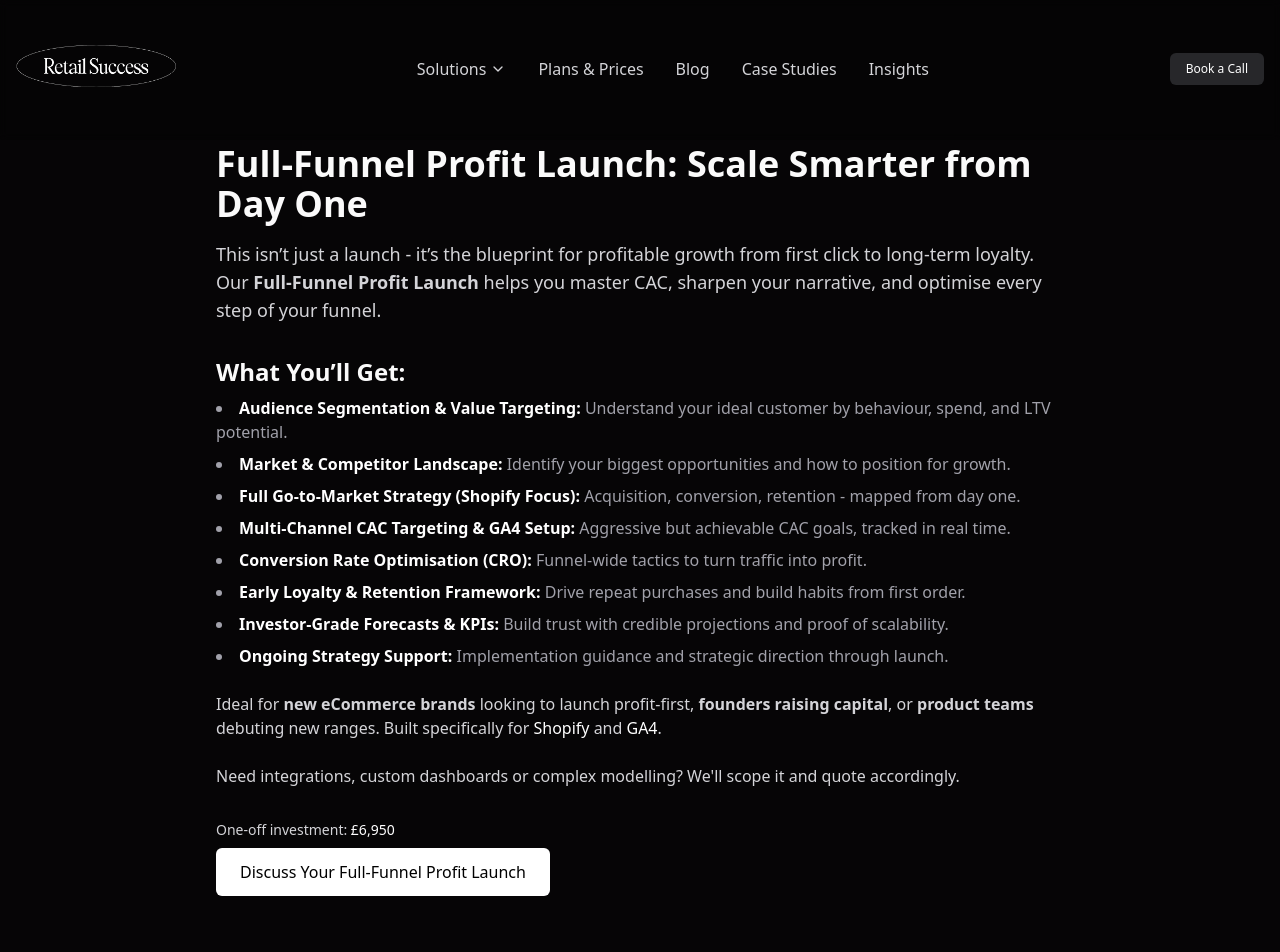
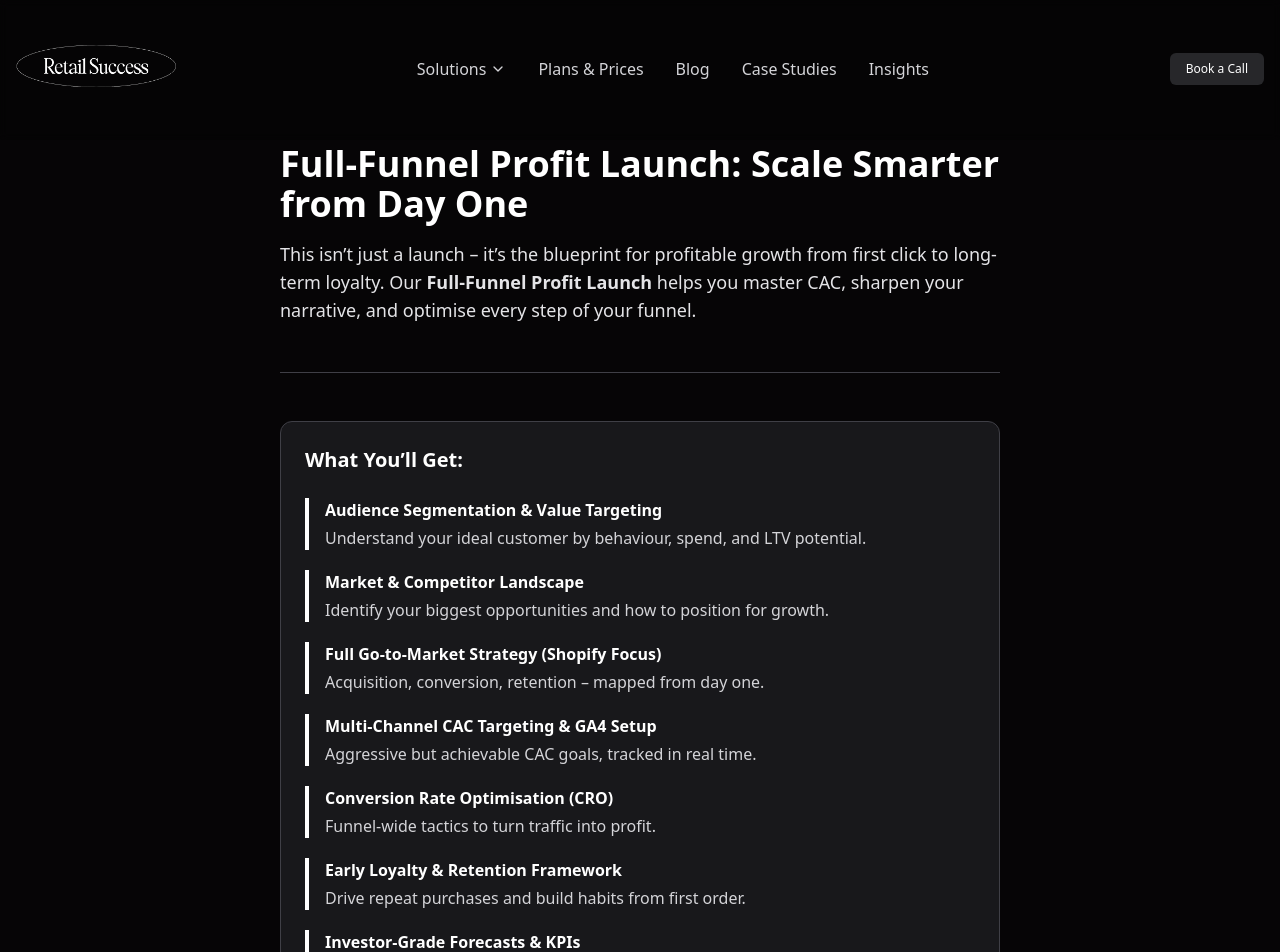
Before and after one commit to RetailSuccessCoach/retail-success-coach, a Next.js app: page /Full-Funnel-Profit-Launch-for-eCommerce in a window 1280 px wide. Shown: the top 952 px of the page. Built offline with nearby package versions, Linux system fonts and the light colour scheme.

Commit message:
Refine Full-Funnel Profit Launch page layout and accessibility

```diff
--- a/src/app/Full-Funnel-Profit-Launch-for-eCommerce/page.tsx
+++ b/src/app/Full-Funnel-Profit-Launch-for-eCommerce/page.tsx
@@ -17,70 +17,100 @@ export default function FullFunnelProfitLaunchPage() {
         />
       </Head>
       <MainLayout>
-        <section className="py-16 px-6 max-w-4xl mx-auto">
-          <h1 className="text-4xl font-bold mb-4">
+        <section
+          aria-label="Full-Funnel Profit Launch Information"
+          className="py-16 px-4 sm:px-6 max-w-3xl mx-auto text-zinc-300 space-y-12"
+        >
+          {/* Header */}
+          <div className="space-y-4">
+            <h1 className="text-3xl sm:text-4xl font-bold text-white leading-snug">
               Full-Funnel Profit Launch: Scale Smarter from Day One
             </h1>
-          <p className="text-lg text-zinc-300 mb-6">
-            This isn’t just a launch - it’s the blueprint for profitable growth from first click to long-term loyalty. Our <strong>Full-Funnel Profit Launch</strong> helps you master CAC, sharpen your narrative, and optimise every step of your funnel.
+            <p className="text-base sm:text-lg leading-relaxed text-zinc-200">
+              This isn’t just a launch – it’s the blueprint for profitable growth from first click to long-term loyalty. Our <strong>Full-Funnel Profit Launch</strong> helps you master CAC, sharpen your narrative, and optimise every step of your funnel.
             </p>
+          </div>
 
-          <h2 className="text-2xl font-semibold mt-8 mb-2">What You’ll Get:</h2>
-          <ul className="list-disc list-inside text-zinc-400 space-y-2">
-            <li>
-              <span className="font-semibold text-white">Audience Segmentation & Value Targeting:</span>{" "}
-              Understand your ideal customer by behaviour, spend, and LTV potential.
-            </li>
-            <li>
-              <span className="font-semibold text-white">Market & Competitor Landscape:</span>{" "}
-              Identify your biggest opportunities and how to position for growth.
-            </li>
-            <li>
-              <span className="font-semibold text-white">Full Go-to-Market Strategy (Shopify Focus):</span>{" "}
-              Acquisition, conversion, retention - mapped from day one.
-            </li>
-            <li>
-              <span className="font-semibold text-white">Multi-Channel CAC Targeting & GA4 Setup:</span>{" "}
-              Aggressive but achievable CAC goals, tracked in real time.
-            </li>
-            <li>
-              <span className="font-semibold text-white">Conversion Rate Optimisation (CRO):</span>{" "}
-              Funnel-wide tactics to turn traffic into profit.
-            </li>
-            <li>
-              <span className="font-semibold text-white">Early Loyalty & Retention Framework:</span>{" "}
-              Drive repeat purchases and build habits from first order.
-            </li>
-            <li>
-              <span className="font-semibold text-white">Investor-Grade Forecasts & KPIs:</span>{" "}
-              Build trust with credible projections and proof of scalability.
-            </li>
-            <li>
-              <span className="font-semibold text-white">Ongoing Strategy Support:</span>{" "}
-              Implementation guidance and strategic direction through launch.
-            </li>
-          </ul>
+          {/* Divider */}
+          <div className="border-t border-zinc-700" />
 
-          <p className="mt-6 text-zinc-300">
+          {/* What You’ll Get */}
+          <div className="bg-zinc-900 border border-zinc-700 rounded-xl p-5 sm:p-6">
+            <h2 className="text-xl font-semibold text-white mb-6">What You’ll Get:</h2>
+
+            <div className="space-y-5 text-sm sm:text-base leading-relaxed">
+              <div className="border-l-4 border-white pl-4">
+                <p className="text-white font-semibold mb-1">Audience Segmentation & Value Targeting</p>
+                <p className="text-zinc-300">Understand your ideal customer by behaviour, spend, and LTV potential.</p>
+              </div>
+
+              <div className="border-l-4 border-white pl-4">
+                <p className="text-white font-semibold mb-1">Market & Competitor Landscape</p>
+                <p className="text-zinc-300">Identify your biggest opportunities and how to position for growth.</p>
+              </div>
+
+              <div className="border-l-4 border-white pl-4">
+                <p className="text-white font-semibold mb-1">Full Go-to-Market Strategy (Shopify Focus)</p>
+                <p className="text-zinc-300">Acquisition, conversion, retention – mapped from day one.</p>
+              </div>
+
+              <div className="border-l-4 border-white pl-4">
+                <p className="text-white font-semibold mb-1">Multi-Channel CAC Targeting & GA4 Setup</p>
+                <p className="text-zinc-300">Aggressive but achievable CAC goals, tracked in real time.</p>
+              </div>
+
+              <div className="border-l-4 border-white pl-4">
+                <p className="text-white font-semibold mb-1">Conversion Rate Optimisation (CRO)</p>
+                <p className="text-zinc-300">Funnel-wide tactics to turn traffic into profit.</p>
+              </div>
+
+              <div className="border-l-4 border-white pl-4">
+                <p className="text-white font-semibold mb-1">Early Loyalty & Retention Framework</p>
+                <p className="text-zinc-300">Drive repeat purchases and build habits from first order.</p>
+              </div>
+
+              <div className="border-l-4 border-white pl-4">
+                <p className="text-white font-semibold mb-1">Investor-Grade Forecasts & KPIs</p>
+                <p className="text-zinc-300">Build trust with credible projections and proof of scalability.</p>
+              </div>
+
+              <div className="border-l-4 border-white pl-4">
+                <p className="text-white font-semibold mb-1">Ongoing Strategy Support</p>
+                <p className="text-zinc-300">Implementation guidance and strategic direction through launch.</p>
+              </div>
+            </div>
+          </div>
+
+          {/* Divider */}
+          <div className="border-t border-zinc-700" />
+
+          {/* Audience */}
+          <div className="space-y-4 text-sm sm:text-base leading-relaxed text-zinc-200">
+            <p>
               Ideal for <strong>new eCommerce brands</strong> looking to launch profit-first, <strong>founders raising capital</strong>, or <strong>product teams</strong> debuting new ranges. Built specifically for <span className="text-white">Shopify</span> and <span className="text-white">GA4</span>.
             </p>
 
-          <p className="mt-6 text-zinc-300">
-            Need integrations, custom dashboards or complex modelling? We'll scope it and quote accordingly.
+            <p>
+              Need integrations, custom dashboards or complex modelling? We’ll scope it and quote accordingly.
             </p>
+          </div>
 
-          <div className="mt-8">
-            <p className="text-zinc-300 text-sm mb-2">
+          {/* CTA */}
+          <div className="bg-zinc-800 border border-zinc-700 rounded-xl p-5 sm:p-6 text-center">
+            <p className="text-sm text-zinc-400 mb-3">
               One-off investment: <span className="text-white font-medium">£6,950</span>
             </p>
             <a
               href="/full-funnel-profit-launch-call"
-              className="inline-block px-6 py-3 bg-white text-black font-medium rounded-md hover:bg-zinc-200 transition"
+              role="button"
+              aria-label="Discuss your Full-Funnel Profit Launch"
+              className="inline-block px-6 py-3 bg-white text-black font-semibold rounded-full hover:bg-zinc-200 transition-colors"
             >
-              Discuss Your Full-Funnel Profit Launch
+              Discuss Your Full-Funnel Profit Launch →
             </a>
           </div>
         </section>
+
       </MainLayout>
     </>
   );
```
Lines whose indentation alone changed are shown as unchanged.
